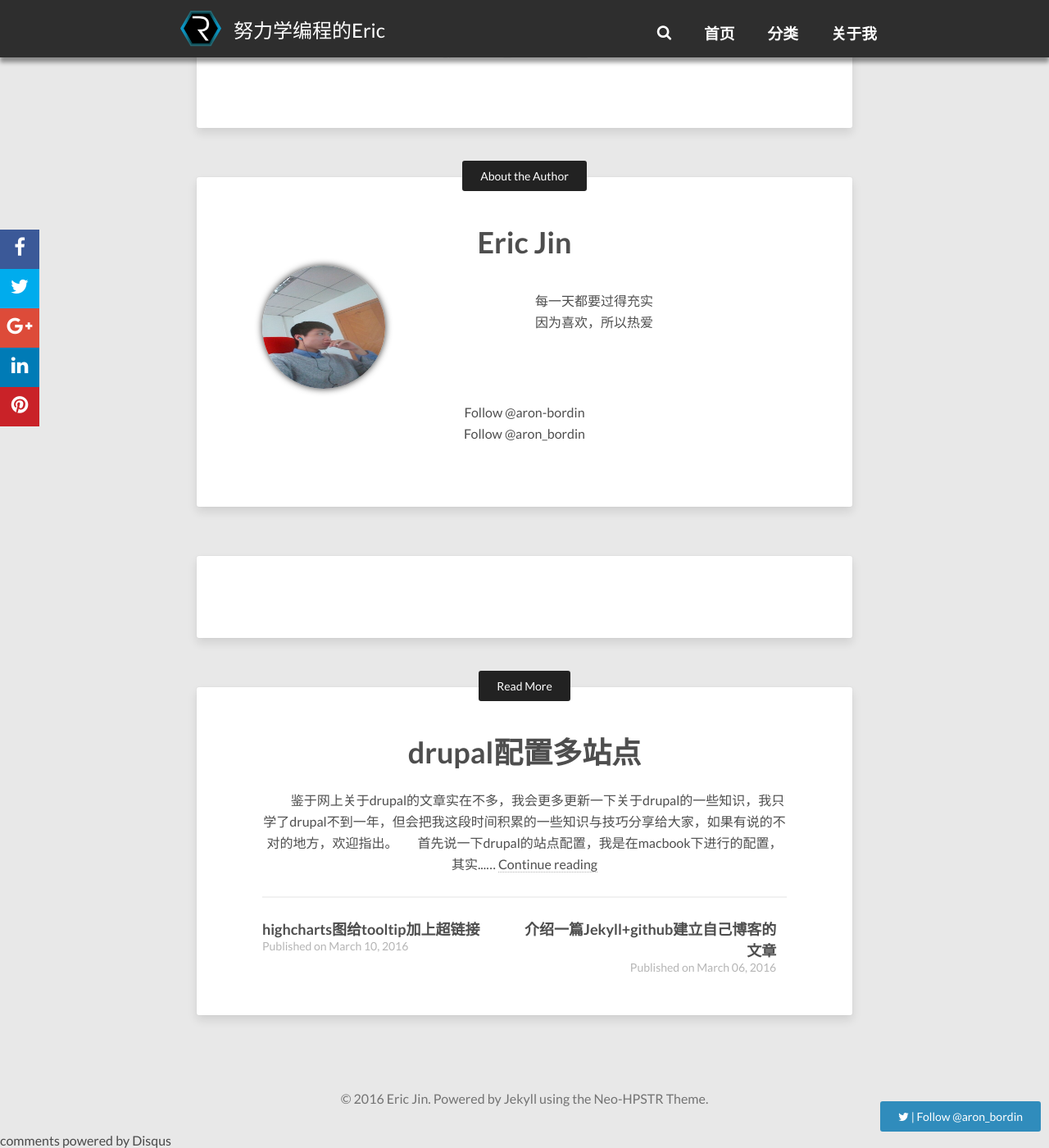
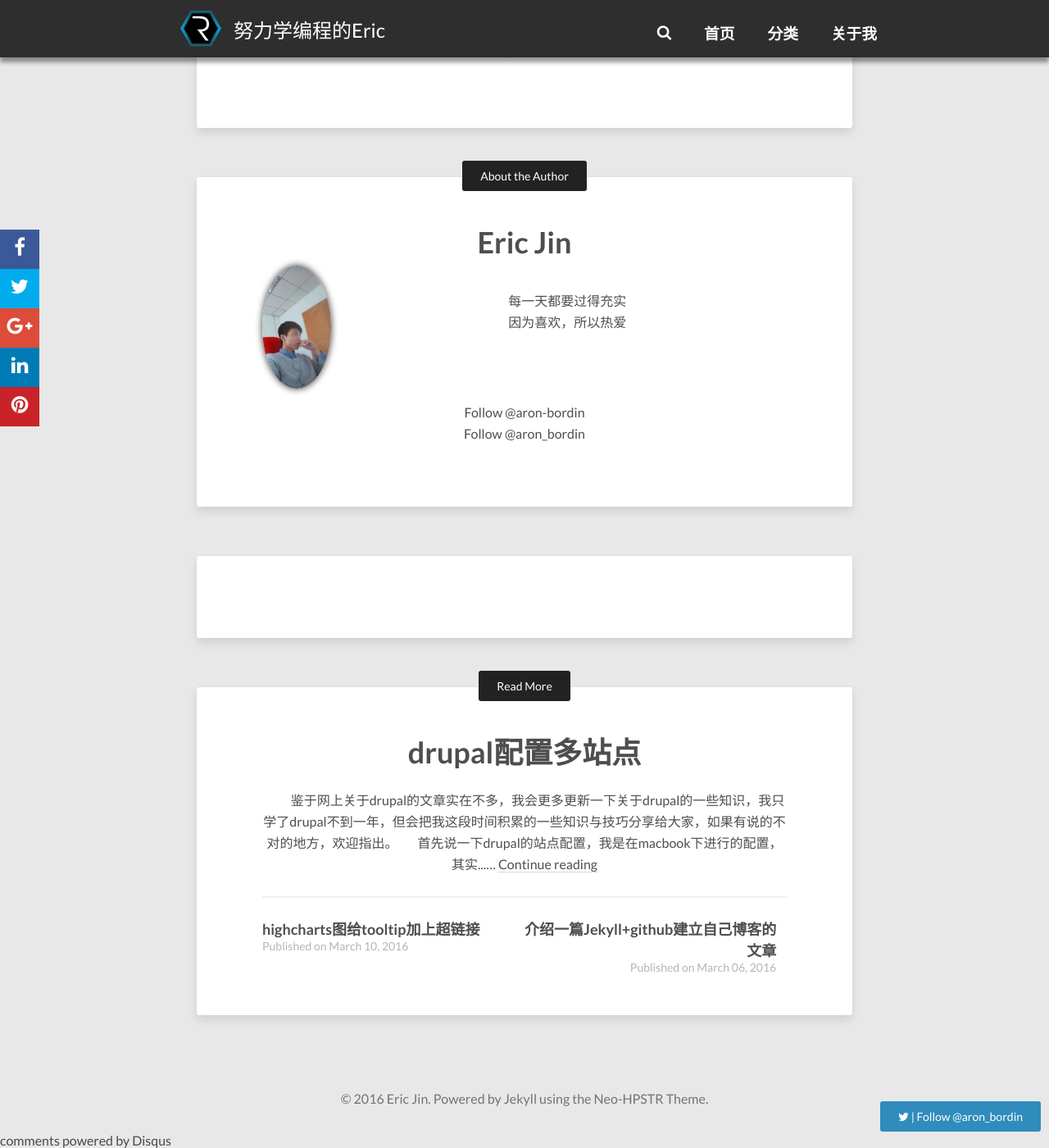
Before and after one commit to 352512482/Eric, a Jekyll site: the page built from _posts/2016-03-10-转一篇关于AIphaGo的文章.markdown, in a window 1280 px wide and 1400 px high, scrolled down 635 px. Shown: the whole window at 82% size. Built offline with Jekyll 4.4.1, drawn with Linux system fonts in a browser that asks for light colours; nearby versions of some CDN libraries; comment, search, counter and statistics services are not loaded.

Commit message:
修改头像样式

```diff
--- a/_sass/_page.scss
+++ b/_sass/_page.scss
@@ -259,8 +259,8 @@ header .entry-meta {
 	}
 }
 .author-img {
-	width: 150px;
-	height: 150px;
+	max-width: 150px;
+	max-height: 150px;
 	border-radius: 50%;
 	-webkit-border-radius: 50%;
 	-moz-border-radius: 50%;
```
